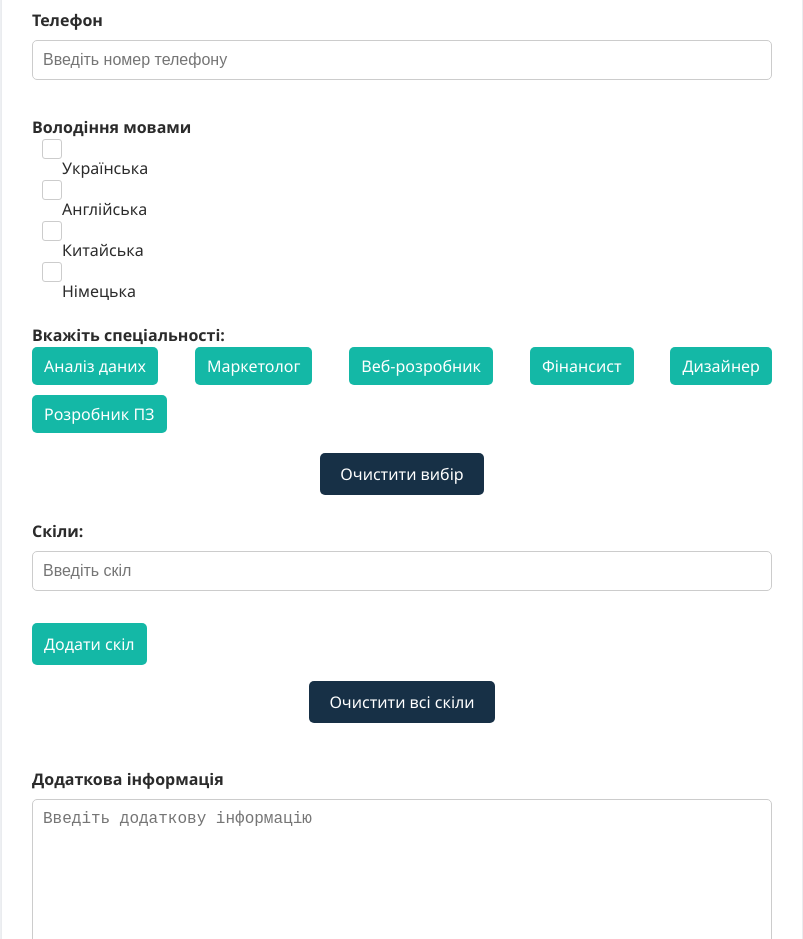
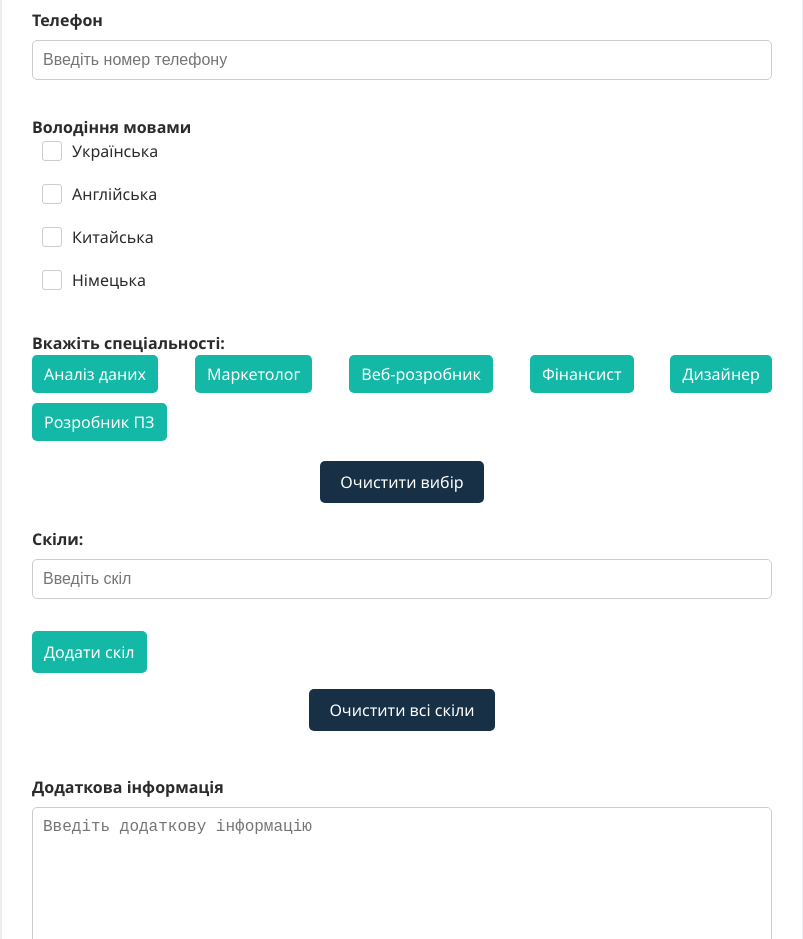
Before and after one commit to dark0m0n/NextStep, a React app in the folder frontend/: page /createprof in a window 1280 px wide. Shown: the part 940-1879 px from the top of the page, without its empty margins (238-1041 px from the left). Built offline with nearby package versions, Linux system fonts and the light colour scheme; the HTML template or start-up script is replaced by a standard one.

Commit message:
checkbox fix

```diff
--- a/frontend/src/assets/styles/createProfileCSS.css
+++ b/frontend/src/assets/styles/createProfileCSS.css
@@ -69,7 +69,6 @@
      Текстові поля вводу
   ================================ */
   .input-info-create {
-    width: 100%;
     padding: 10px;
     margin-top: 8px;
     margin-bottom: 15px;
@@ -79,6 +78,7 @@
     background-color: white;
     color: #333;
   }
+
 .input4skills {
     width: 100%;
     padding: 10px;
@@ -197,8 +197,10 @@
     position: relative;
     margin-left: 10px;
     margin-bottom: 15px;
+    margin-right: 10px;
+    margin-top: 2px;
+
 }
-
     .check-create:checked {
         background-color: #14B8A6;
     }
@@ -206,7 +208,9 @@
         .check-create:checked + label {
             color: #14B8A6;
         }
-
+.labelCheckBox {
+    position: absolute;
+}
 /* ===============================
      Кастомне завантаження файлу
   ================================ */
```
Lines whose indentation alone changed are shown as unchanged.
